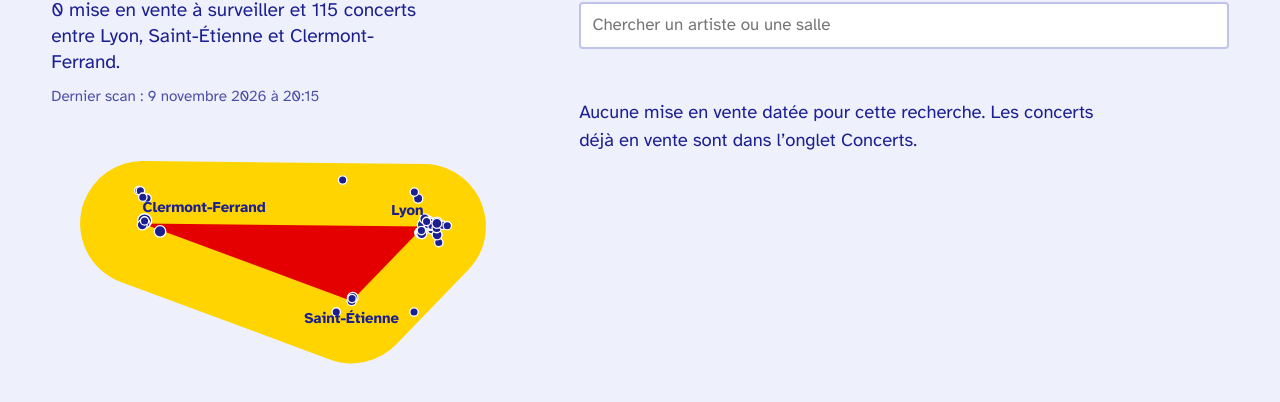
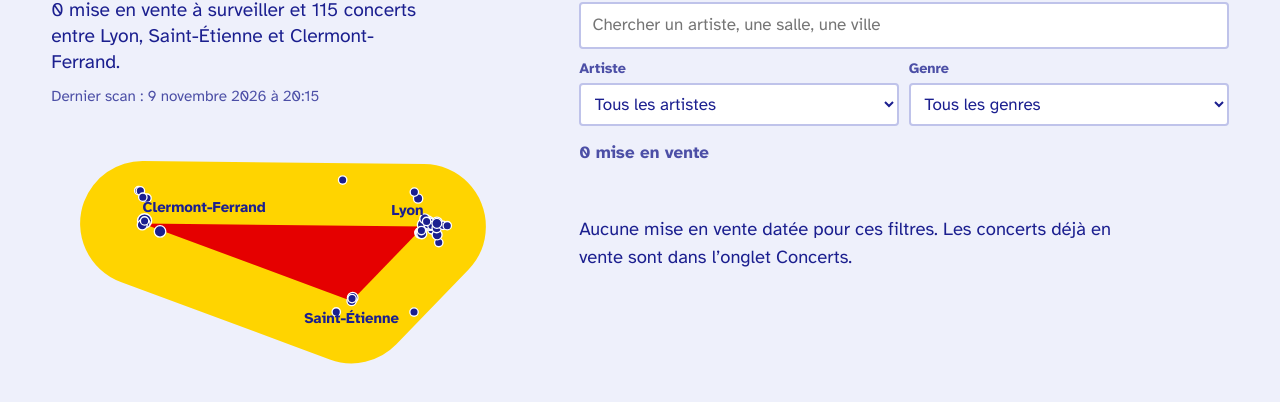
Before and after one commit to Wyrdou/triangle-concerts, a plain HTML site: page docs/index.html in a window 1280 px wide. Shown: the part 164-566 px from the top of the page. Drawn offline with nearby package versions, Linux system fonts and the light colour scheme.

Commit message:
Add files via upload

```diff
--- a/docs/index.html
+++ b/docs/index.html
@@ -114,7 +114,22 @@ input[type="search"], input[type="text"], input[type="password"], textarea {
   border-radius: 4px;
   background: var(--field);
 }
-input[type="search"] { flex: 1 1 12rem; width: auto; }
+input[type="search"] { flex: 1 1 100%; width: 100%; }
+.picks { flex: 1 1 100%; display: grid; grid-template-columns: repeat(auto-fit, minmax(13rem, 1fr)); gap: .6rem; }
+.pick { display: block; }
+.pick span { display: block; margin-bottom: .2rem; color: var(--soft); font-size: .9rem; font-weight: 700; }
+.pick select {
+  width: 100%;
+  padding: .5rem .6rem;
+  border: 2px solid var(--line);
+  border-radius: 4px;
+  background: var(--field);
+  color: var(--ink);
+  font: inherit;
+}
+.pick select:focus { border-color: var(--ink); }
+.count { display: flex; flex-wrap: wrap; gap: .4rem 1rem; align-items: baseline; margin: .9rem 0 0; color: var(--soft); font-weight: 700; }
+.reset { padding: 0; border: 0; background: none; color: var(--pink); font-weight: 700; text-decoration: underline; cursor: pointer; }
 input:focus, textarea:focus { border-color: var(--ink); }
 
 .rows { list-style: none; margin: 0; padding: 0; }
@@ -212,7 +227,7 @@ const DEFAULT_CORNERS = [
   { nom: "Saint-Étienne", lat: 45.4397, lon: 4.3872 },
   { nom: "Clermont-Ferrand", lat: 45.7772, lon: 3.087 },
 ];
-const app = { config: null, styles: [], concerts: [], reperes: [], status: {}, view: "ventes", side: "tous", query: "", margin: 25 };
+const app = { config: null, styles: [], concerts: [], reperes: [], status: {}, view: "ventes", side: "tous", query: "", artist: "", genre: "", margin: 25 };
 
 function el(tag, props = {}, ...children) {
   const node = document.createElement(tag);
@@ -263,13 +278,40 @@ function nearestCorner(concert) {
     return distance < best.distance ? { nom: corner.nom, distance } : best;
   }, { nom: "", distance: Infinity }).nom;
 }
+const words = (text) => normalize(text).replace(/[^a-z0-9]+/g, " ").trim();
+const hasPhrase = (hay, needle) => Boolean(needle) && ` ${hay} `.includes(` ${needle} `);
+const NO_GENRE = { id: "aucun", label: "Genre non renseigné" };
+
+function genresOf(concert) {
+  const text = words((concert.styles || []).join(" "));
+  const found = app.styles.filter((style) => style.id !== "tout" && style.mots.some((word) => hasPhrase(text, words(word))));
+  return found.length ? found.map((style) => style.id) : [NO_GENRE.id];
+}
+function artistsOf(concert) {
+  const text = words([concert.titre, ...(concert.artistes || [])].join(" "));
+  return (app.config?.artistes || []).filter((artist) => (concert.raisons || []).includes(artist) || hasPhrase(text, words(artist)));
+}
+function filtersActive() {
+  return Boolean(app.query || app.artist || app.genre || app.side !== "tous");
+}
 function visibleConcerts() {
   const query = normalize(app.query);
   return app.concerts.filter((concert) => {
     if (app.side !== "tous" && nearestCorner(concert) !== app.side) return false;
+    if (app.artist && !artistsOf(concert).includes(app.artist)) return false;
+    if (app.genre && !genresOf(concert).includes(app.genre)) return false;
     if (!query) return true;
     return normalize([concert.titre, concert.salle, concert.ville, ...(concert.artistes || []), ...(concert.styles || [])].join(" ")).includes(query);
   });
+}
+function viewPool() {
+  if (app.view !== "ventes") return app.concerts;
+  return app.concerts.filter((concert) => !isCancelled(concert) && nextSale(concert));
+}
+function picker(labelText, value, options, onChange) {
+  const select = el("select", { onchange: (event) => onChange(event.target.value) },
+    options.map((option) => el("option", { value: option.value, selected: option.value === value }, option.label)));
+  return el("label", { className: "pick" }, el("span", {}, labelText), select);
 }
 function upcomingSales(concerts) {
   const sales = [];
@@ -382,9 +424,38 @@ function filters() {
         onclick: () => { app.side = option.id; render(); },
       }, option.label))),
     el("input", {
-      type: "search", placeholder: "Chercher un artiste ou une salle", ariaLabel: "Chercher un artiste ou une salle", value: app.query,
+      type: "search", placeholder: "Chercher un artiste, une salle, une ville", ariaLabel: "Chercher un artiste, une salle ou une ville", value: app.query,
       oninput: (event) => { app.query = event.target.value; renderList(); },
-    }));
+    }),
+    el("div", { className: "picks" }, artistPicker(), genrePicker()));
+}
+function artistPicker() {
+  const artists = app.config?.artistes || [];
+  if (!artists.length) return null;
+  const pool = viewPool();
+  const options = artists
+    .map((artist) => ({ value: artist, count: pool.filter((concert) => artistsOf(concert).includes(artist)).length }))
+    .filter((option) => option.count || option.value === app.artist)
+    .map((option) => ({ value: option.value, label: `${option.value} (${option.count})` }));
+  return picker("Artiste", app.artist, [{ value: "", label: "Tous les artistes" }, ...options],
+    (value) => { app.artist = value; renderList(); });
+}
+function genrePicker() {
+  const pool = viewPool();
+  const all = [...app.styles.filter((style) => style.id !== "tout"), NO_GENRE];
+  const options = all
+    .map((style) => ({ value: style.id, label: style.label, count: pool.filter((concert) => genresOf(concert).includes(style.id)).length }))
+    .filter((option) => option.count || option.value === app.genre)
+    .map((option) => ({ value: option.value, label: `${option.label} (${option.count})` }));
+  return picker("Genre", app.genre, [{ value: "", label: "Tous les genres" }, ...options],
+    (value) => { app.genre = value; renderList(); });
+}
+function countLine(count, one, many) {
+  const reset = el("button", {
+    type: "button", className: "reset",
+    onclick: () => { app.query = ""; app.artist = ""; app.genre = ""; app.side = "tous"; render(); },
+  }, "Effacer les filtres");
+  return el("p", { className: "count" }, plural(count, one, many), filtersActive() ? reset : null);
 }
 function emptyMessage() {
   if (app.status.ok === undefined) return "Aucun scan pour le moment. Choisissez vos artistes et vos styles dans les réglages, puis lancez le premier scan.";
@@ -399,15 +470,15 @@ function renderList() {
   const base = emptyMessage();
   if (app.view === "ventes") {
     const sales = upcomingSales(concerts);
-    target.replaceChildren(sales.length
+    target.replaceChildren(countLine(sales.length, "mise en vente", "mises en vente"), sales.length
       ? el("ol", { className: "rows" }, sales.map(({ concert, sale }) => row(concert, new Date(sale.debut),
           title(concert), placeLine(concert),
           el("span", { className: "sale" }, `${sale.nom} : ${saleTime(sale.debut)}, ${countdown(sale.debut)}`),
           reasons(concert))))
-      : el("p", { className: "empty" }, base || "Aucune mise en vente datée pour cette recherche. Les concerts déjà en vente sont dans l’onglet Concerts."));
+      : el("p", { className: "empty" }, base || "Aucune mise en vente datée pour ces filtres. Les concerts déjà en vente sont dans l’onglet Concerts."));
     return;
   }
-  const nodes = [];
+  const nodes = [countLine(concerts.length, "concert", "concerts")];
   if (concerts.length) {
     nodes.push(el("ol", { className: "rows" }, concerts.map((concert) => {
       const sale = isCancelled(concert) ? null : nextSale(concert);
@@ -417,9 +488,9 @@ function renderList() {
         reasons(concert), attribution(concert));
     })));
   } else {
-    nodes.push(el("p", { className: "empty" }, base || "Aucun concert pour cette recherche."));
+    nodes.push(el("p", { className: "empty" }, base || "Aucun concert pour ces filtres."));
   }
-  if ((app.reperes || []).length && app.side === "tous" && !app.query) {
+  if ((app.reperes || []).length && !filtersActive()) {
     nodes.push(el("h2", {}, "Repérés sur le site des salles"));
     nodes.push(el("ul", { className: "report" }, app.reperes.map((hit) => el("li", {},
       `${hit.artiste} sur `, el("a", { href: hit.url, target: "_blank", rel: "noopener" }, hit.salle)))));
@@ -479,7 +550,7 @@ function statusBlock() {
     (status.sources || []).length ? el("details", {}, el("summary", {}, "État des sources"),
       el("ul", { className: "report" }, status.sources.map((source) => el("li", {}, `${source.nom} : ${source.message}`))),
       ...status.sources.flatMap((source) => (source.agendas || []).length ? [el("p", { className: "hint" },
-        source.agendas.map((agenda) => `${agenda.titre} (n° ${agenda.uid}) : ${agenda.concerts}`).join(", "))] : []),
+        source.agendas.map((agenda) => `${agenda.titre} (n° ${agenda.uid}) : ${agenda.erreur ? `erreur ${agenda.erreur}` : agenda.concerts}`).join(", "))] : []),
       ...status.sources.flatMap((source) => (source.champs || []).length ? [el("p", { className: "hint" },
         `Format inattendu pour ${source.nom}. Champs lus : ${source.champs.join(", ")}`)] : [])) : null,
     (status.styles_vus || []).length ? el("details", {}, el("summary", {}, "Styles trouvés dans les sources"),
```
